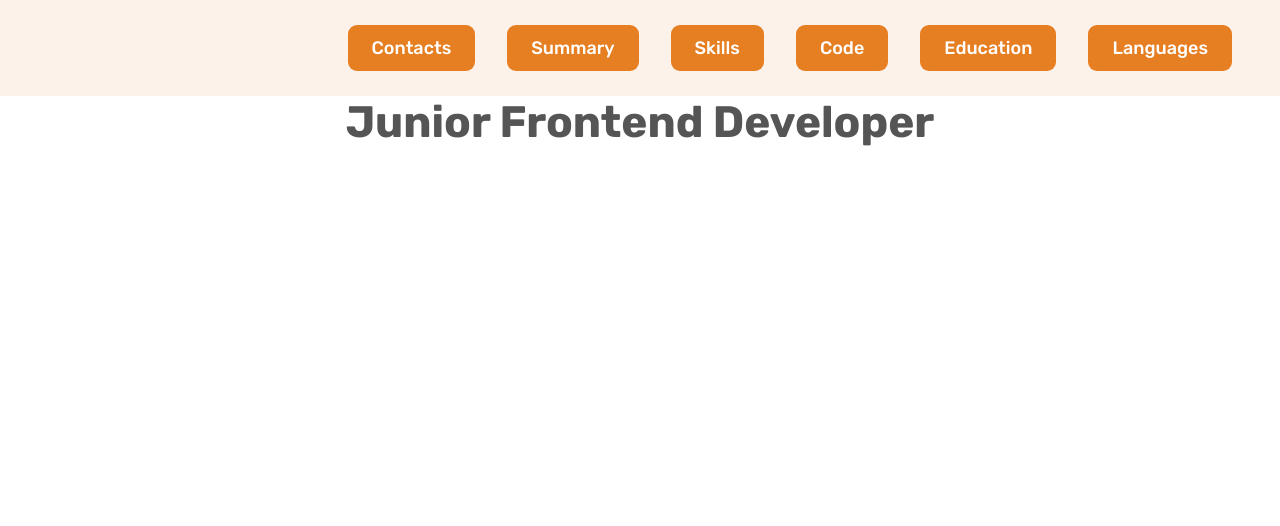
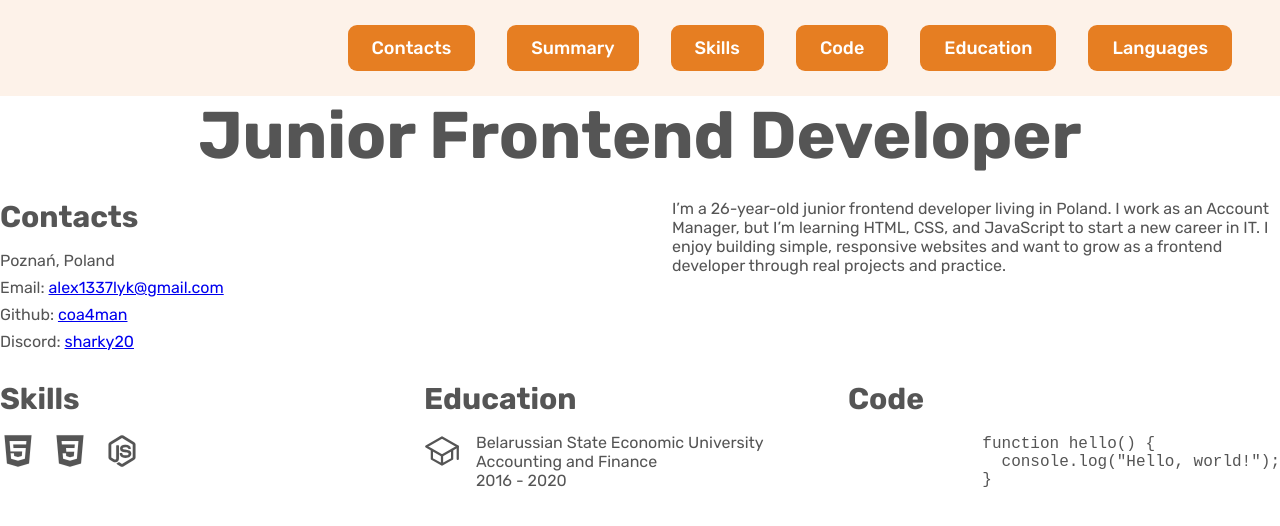
Before and after one commit to coa4man/rsschool-cv, a plain HTML site: page index.html in a window 1280 px wide. Drawn offline with nearby package versions, Linux system fonts and the light colour scheme.

Commit message:
feat: add skills, education, code sections

```diff
--- a/css/style.css
+++ b/css/style.css
@@ -65,6 +65,24 @@ body {
   margin: 0 auto;
 }
 
+.grid {
+  display: grid;
+  grid-template-columns: repeat(2, 1fr);
+  column-gap: 64px;
+}
+
+.grid--2-cols {
+  grid-template-columns: repeat(2, 1fr);
+}
+
+.grid--3-cols {
+  grid-template-columns: repeat(3, 1fr);
+}
+
+.title {
+  font-size: 30px;
+}
+
 /******************************************/
 /* HEADER */
 /******************************************/
@@ -77,6 +95,17 @@ body {
   padding: 0 48px;
 
   height: 96px;
+}
+
+.link:link,
+.link:visited {
+  transition: all 0.3s;
+}
+
+.link:hover,
+.link:active {
+  color: #cf711f;
+  cursor: pointer;
 }
 
 /******************************************/
@@ -101,16 +130,95 @@ body {
   border-radius: 9px;
   color: #fff;
   background-color: #e67e22;
+}
 
+.job {
+  font-size: 44px;
+  text-align: center;
+  margin-bottom: 24px;
+}
+
+/******************************************/
+/* CONTACTS */
+/******************************************/
+
+.contacts {
+  display: flex;
+  flex-direction: column;
+  gap: 16px;
+  margin-bottom: 30px;
+}
+
+.contacts-list {
+  display: flex;
+  flex-direction: column;
+  gap: 8px;
+  list-style: none;
+}
+
+/******************************************/
+/* SKILLS */
+/******************************************/
+
+.skills {
+  display: flex;
+  flex-direction: column;
+  gap: 16px;
+}
+
+.skills-list {
+  list-style: none;
+  display: flex;
+  gap: 16px;
+}
+
+.item-logo {
+  width: 36px;
+  height: 36px;
+}
+
+/******************************************/
+/* EDUCATION */
+/******************************************/
+
+.education-title {
+  margin-bottom: 16px;
+}
+
+.flex-container {
+  display: flex;
+  gap: 16px;
+}
+
+.education-logo {
+  width: 36px;
+  height: 36px;
+}
+
+.education-logo:link,
+.education-logo:visited {
   transition: all 0.3s;
 }
 
-.nav-link:hover,
-.nav-link:active {
+.education-logo:hover,
+.education-logo:active {
   color: #cf711f;
+  cursor: pointer;
 }
 
-.title {
-  font-size: 44px;
-  text-align: center;
+/******************************************/
+/* CODE */
+/******************************************/
+
+.code {
 }
+
+pre {
+  display: block;
+  text-align: left;
+}
+
+.code-text {
+  align-items: start;
+  font-size: 16px;
+}
--- a/index.html
+++ b/index.html
@@ -19,27 +19,112 @@
       <nav class="nav">
         <ul class="nav-list">
           <li class="nav-list-item">
-            <a class="nav-link" href="#">Contacts</a>
+            <a class="nav-link link" href="#">Contacts</a>
           </li>
           <li class="nav-list-item">
-            <a class="nav-link" href="#">Summary</a>
-          </li>
-          <li class="nav-list-item"><a class="nav-link" href="#">Skills</a></li>
-          <li class="nav-list-item"><a class="nav-link" href="#">Code</a></li>
-          <li class="nav-list-item">
-            <a class="nav-link" href="#">Education</a>
+            <a class="nav-link link" href="#">Summary</a>
           </li>
           <li class="nav-list-item">
-            <a class="nav-link" href="#">Languages</a>
+            <a class="nav-link link" href="#">Skills</a>
+          </li>
+          <li class="nav-list-item">
+            <a class="nav-link link" href="#">Code</a>
+          </li>
+          <li class="nav-list-item">
+            <a class="nav-link link" href="#">Education</a>
+          </li>
+          <li class="nav-list-item">
+            <a class="nav-link link" href="#">Languages</a>
           </li>
         </ul>
       </nav>
     </header>
 
     <main>
-      <section class="container">
-        <h1 class="title">Junior Frontend Developer</h1>
+      <section class="job container">
+        <h1 class="jon-title">Junior Frontend Developer</h1>
       </section>
+
+      <div class="container grid grid--2-cols">
+        <section class="contacts">
+          <h3 class="contacts-title title">Contacts</h3>
+          <ul class="contacts-list">
+            <li class="contacts-list-item">Poznań, Poland</li>
+            <li class="contacts-list-item">
+              Email: <a href="#">alex1337lyk@gmail.com</a>
+            </li>
+            <li class="contacts-list-item">Github: <a href="#">coa4man</a></li>
+            <li class="contacts-list-item">
+              Discord: <a href="#">sharky20</a>
+            </li>
+          </ul>
+        </section>
+
+        <section class="summary">
+          <p class="summary-text">
+            I’m a 26-year-old junior frontend developer living in Poland. I work
+            as an Account Manager, but I’m learning HTML, CSS, and JavaScript to
+            start a new career in IT. I enjoy building simple, responsive
+            websites and want to grow as a frontend developer through real
+            projects and practice.
+          </p>
+        </section>
+      </div>
+
+      <div class="container grid grid--3-cols">
+        <section class="skills">
+          <h3 class="skills-title title">Skills</h3>
+          <ul class="skills-list">
+            <li class="skills-list-item">
+              <ion-icon class="item-logo link" name="logo-html5"></ion-icon>
+            </li>
+            <li class="skills-list-item">
+              <ion-icon class="item-logo link" name="logo-css3"></ion-icon>
+            </li>
+            <li class="skills-list-item">
+              <ion-icon class="item-logo link" name="logo-nodejs"></ion-icon>
+            </li>
+          </ul>
+        </section>
+
+        <section class="education">
+          <h3 class="education-title title">Education</h3>
+
+          <div class="flex-container">
+            <p>
+              <ion-icon class="education-logo" name="school-outline"></ion-icon>
+            </p>
+
+            <div class="education-description">
+              <p class="education-university">
+                Belarussian State Economic University
+              </p>
+              <p class="education-specialization">Accounting and Finance</p>
+              <p class="education-year">2016 - 2020</p>
+            </div>
+          </div>
+        </section>
+
+        <section class="code">
+          <h3 class="code-title title">Code</h3>
+          <pre>
+            <code class="code-text">
+              function hello() {
+                console.log("Hello, world!");
+              }
+            </code>
+          </pre>
+        </section>
+      </div>
     </main>
+
+    <script
+      type="module"
+      src="https://unpkg.com/ionicons@7.1.0/dist/ionicons/ionicons.esm.js"
+    ></script>
+    <script
+      nomodule
+      src="https://unpkg.com/ionicons@7.1.0/dist/ionicons/ionicons.js"
+    ></script>
   </body>
 </html>
```
